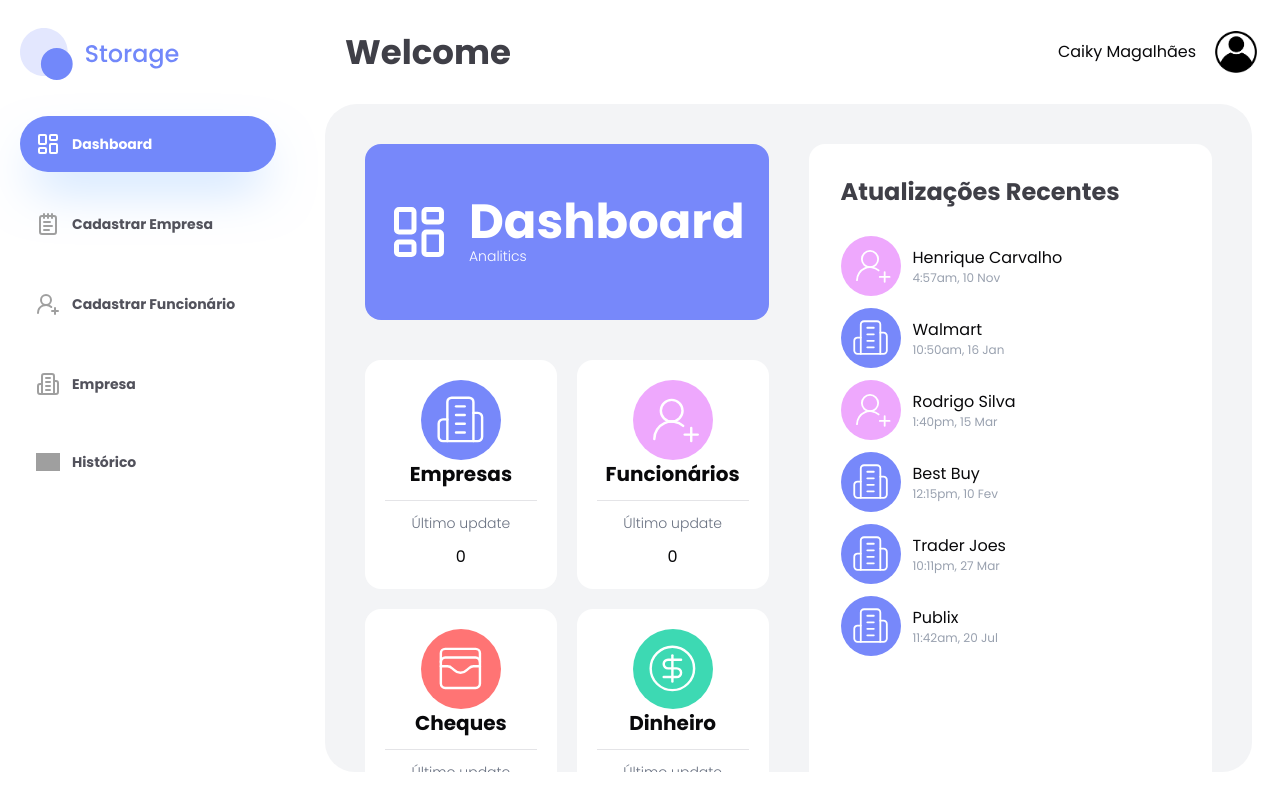
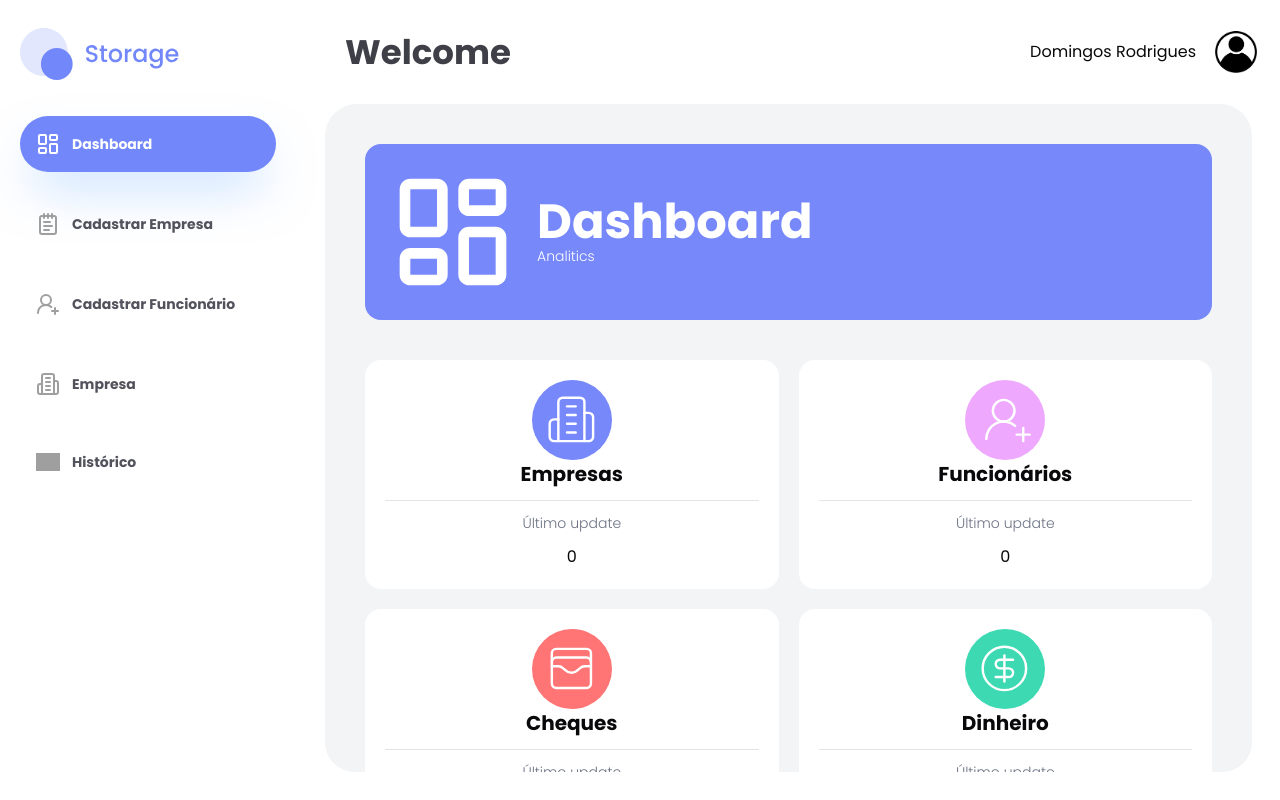
Before and after one commit to C4ioMag/Empresa, a Next.js app: page /menu in a window 1280 px wide. Built offline with nearby package versions, Linux system fonts and the light colour scheme; no server answers; the database is empty; grey boxes are pictures that could not be loaded.

Commit message:
tirando a parte de atualizações recentes e colocando outro e-mail

```diff
--- a/app/(root)/menu/page.tsx
+++ b/app/(root)/menu/page.tsx
@@ -42,7 +42,7 @@ const Corpo = () => {
   }, []);
 
   return (
-    <div className="bg-gray-100 p-10 h-screen rounded-4xl grid grid-cols-2 gap-10">
+    <div className="bg-gray-100 p-10 h-screen rounded-4xl">
       {/* Coluna da esquerda */}
       <div className="flex flex-col gap-10 h-full">
         {/* Dashboard */}
@@ -88,87 +88,6 @@ const Corpo = () => {
           />
         </div>
       </div>
-
-      {/* Coluna da direita - Atualizações Recentes */}
-      <div className="bg-white h-full rounded-2xl p-8">
-        <h1 className="text-2xl font-bold text-zinc-700">
-          Atualizações Recentes
-        </h1>
-        <div className="mt-7 flex flex-col items-start gap-3">
-          <div className="flex items-center gap-3 hover:bg-gray-50 w-full rounded-lg">
-            <Image
-              src="/images/funcLogo.svg"
-              alt="Empresa Logo"
-              width={60}
-              height={60}
-            />
-            <div className="flex flex-col items-start">
-              <h1 className="text-base">Henrique Carvalho</h1>
-              <p className="text-xs text-gray-400">4:57am, 10 Nov</p>
-            </div>
-          </div>
-          <div className="flex items-center gap-3 hover:bg-gray-50 w-full rounded-lg">
-            <Image
-              src="/images/empresaLogo.svg"
-              alt="Empresa Logo"
-              width={60}
-              height={60}
-            />
-            <div className="flex flex-col items-start">
-              <h1 className="text-base">Walmart</h1>
-              <p className="text-xs text-gray-400">10:50am, 16 Jan</p>
-            </div>
-          </div>
-          <div className="flex items-center gap-3 hover:bg-gray-50 w-full rounded-lg">
-            <Image
-              src="/images/funcLogo.svg"
-              alt="Empresa Logo"
-              width={60}
-              height={60}
-            />
-            <div className="flex flex-col items-start">
-              <h1 className="text-base">Rodrigo Silva</h1>
-              <p className="text-xs text-gray-400">1:40pm, 15 Mar</p>
-            </div>
-          </div>
-          <div className="flex items-center gap-3 hover:bg-gray-50 w-full rounded-lg">
-            <Image
-              src="/images/empresaLogo.svg"
-              alt="Empresa Logo"
-              width={60}
-              height={60}
-            />
-            <div className="flex flex-col items-start">
-              <h1 className="text-base">Best Buy</h1>
-              <p className="text-xs text-gray-400">12:15pm, 10 Fev</p>
-            </div>
-          </div>
-          <div className="flex items-center gap-3 hover:bg-gray-50 w-full rounded-lg">
-            <Image
-              src="/images/empresaLogo.svg"
-              alt="Empresa Logo"
-              width={60}
-              height={60}
-            />
-            <div className="flex flex-col items-start">
-              <h1 className="text-base">Trader Joes</h1>
-              <p className="text-xs text-gray-400">10:11pm, 27 Mar</p>
-            </div>
-          </div>
-          <div className="flex items-center gap-3 hover:bg-gray-50 w-full rounded-lg">
-            <Image
-              src="/images/empresaLogo.svg"
-              alt="Empresa Logo"
-              width={60}
-              height={60}
-            />
-            <div className="flex flex-col items-start">
-              <h1 className="text-base">Publix</h1>
-              <p className="text-xs text-gray-400">11:42am, 20 Jul</p>
-            </div>
-          </div>
-        </div>
-      </div>
     </div>
   );
 };
--- a/app/page.tsx
+++ b/app/page.tsx
@@ -13,8 +13,8 @@ export default function Home() {
   const [erro, setErro] = useState("");
   const router = useRouter();
 
-  const emailPermitido = "teste@gmail.com";
-  const senhaPermitida = "123";
+  const emailPermitido = "domingos@gmail.com";
+  const senhaPermitida = "domingos";
 
   const handleLogin = () => {
     if (email === emailPermitido && senha === senhaPermitida) {
--- a/components/Header.tsx
+++ b/components/Header.tsx
@@ -16,7 +16,7 @@ const Header = () => {
         Welcome
       </h1>
       <div className="flex items-center min-w-fit gap-4 !important">
-        Caiky Magalhães
+        Domingos Rodrigues
         <DropdownMenu>
           <DropdownMenuTrigger className="cursor-pointer">
             <Avatar className="w-12 h-12">
```
